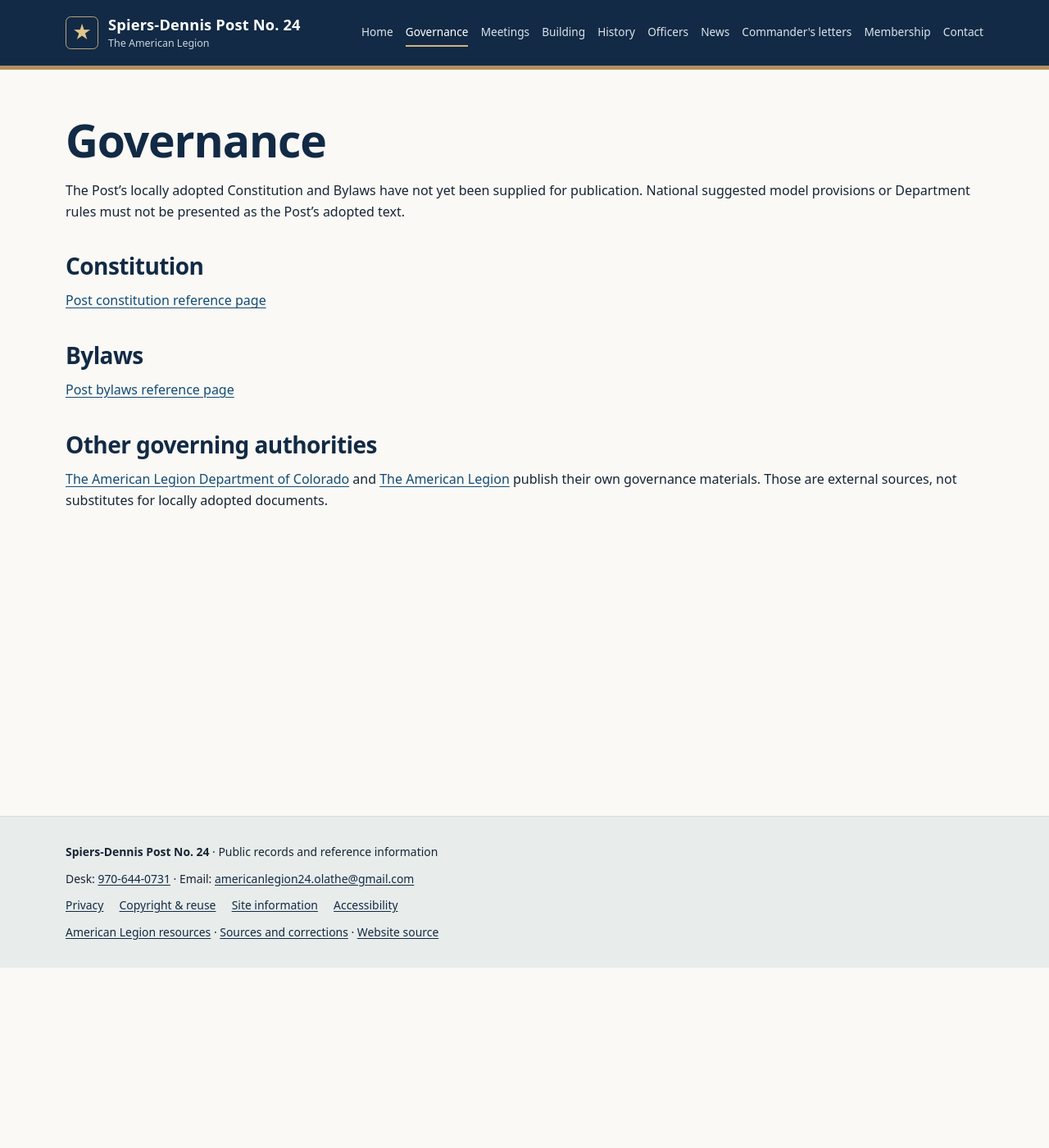
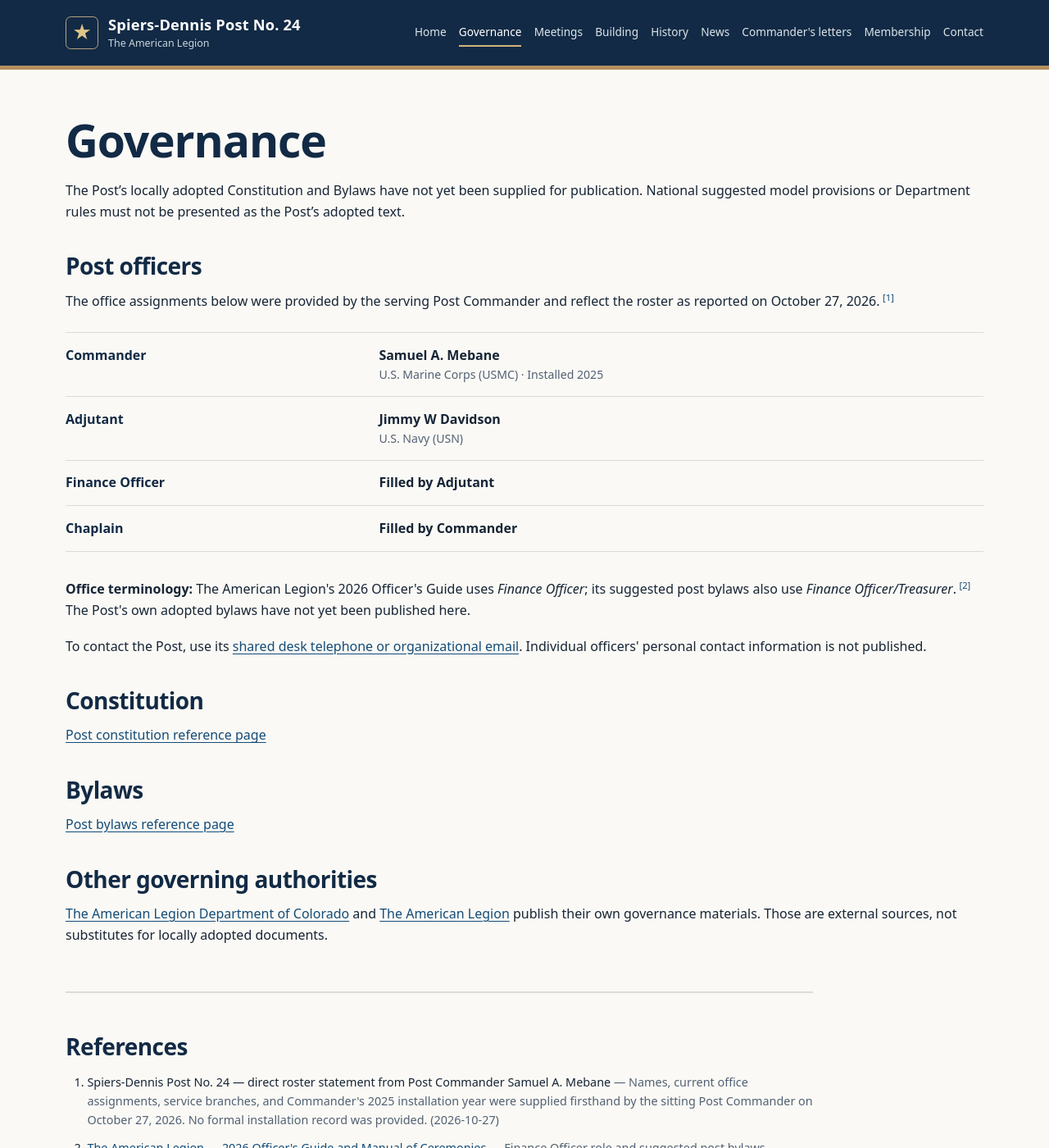
Before and after one commit to SPIERS-DENNIS-POST/spiers-dennis-post.github.io, a Jekyll site: the page built from governance/index.md, in a window 1280 px wide and 1400 px high. Shown: the whole window at 82% size. Built offline with Jekyll 4.4.1, drawn with Linux system fonts in a browser that asks for light colours; some of the changed text lies outside the part shown.

Commit message:
Consolidate officer roster under Governance and redirect former page

```diff
--- a/_config.yml
+++ b/_config.yml
@@ -28,6 +28,8 @@
       type: letters
     values:
       layout: publication
+plugins:
+  - jekyll-redirect-from
 exclude:
   - README.md
   - Gemfile
--- a/_data/navigation.yml
+++ b/_data/navigation.yml
@@ -8,8 +8,6 @@
   url: /building/
 - label: History
   url: /history/
-- label: Officers
-  url: /officers/
 - label: News
   url: /news/
 - label: Commander's letters
--- a/governance/index.md
+++ b/governance/index.md
@@ -1,11 +1,26 @@
 ---
 title: Governance
-description: Local Post constitution and bylaws status, distinguished from national and Department of Colorado governing instruments.
+description: Post officers, constitutional and bylaws references, and governing authorities for Spiers-Dennis American Legion Post 24.
 permalink: /governance/
-noindex: true
+redirect_from:
+  - /officers/
+source_ids: [post-officer-roster-2026-10-27, legion-officers-guide-2026]
 ---
 # Governance
 The Post's locally adopted Constitution and Bylaws have not yet been supplied for publication. National suggested model provisions or Department rules must not be presented as the Post's adopted text.
+<h2 id="officers">Post officers</h2>
+<p>The office assignments below were provided by the serving Post Commander and reflect the roster as reported on <time datetime="{{ site.data.officers.as_of | date: '%Y-%m-%d' }}">{{ site.data.officers.as_of | date: "%B %-d, %Y" }}</time>.<sup class="reference"><a href="#reference-post-officer-roster-2026-10-27" aria-label="Reference 1">[1]</a></sup></p>
+<dl class="fact-list">
+{% for office in site.data.officers.offices %}
+{% assign person = site.data.officers.people | where: "id", office.person_id | first %}
+<div class="fact-row" id="{{ office.name | slugify }}">
+<dt>{{ office.name | escape }}</dt>
+<dd>{% if office.filled_by_role %}<strong>Filled by {{ office.filled_by_role | escape }}</strong>{% else %}<strong>{{ person.name | escape }}</strong><small class="entry-meta">{{ person.service_branch | escape }} ({{ person.service_abbreviation | escape }}){% if office.installed_year %} · Installed {{ office.installed_year }}{% endif %}</small>{% endif %}</dd>
+</div>
+{% endfor %}
+</dl>
+<p><strong>Office terminology:</strong> The American Legion's 2026 Officer's Guide uses <em>Finance Officer</em>; its suggested post bylaws also use <em>Finance Officer/Treasurer</em>.<sup class="reference"><a href="#reference-legion-officers-guide-2026" aria-label="Reference 2">[2]</a></sup> The Post's own adopted bylaws have not yet been published here.</p>
+<p>To contact the Post, use its <a href="{{ '/contact/' | relative_url }}">shared desk telephone or organizational email</a>. Individual officers' personal contact information is not published.</p>
 ## Constitution
 [Post constitution reference page]({{ '/governance/constitution/' | relative_url }})
 ## Bylaws
--- a/officers/index.html
+++ /dev/null
@@ -1,21 +0,0 @@
----
-title: Post officers
-description: Confirmed current commander, adjutant, finance officer, and chaplain of Spiers-Dennis American Legion Post No. 24 in Olathe, Colorado.
-permalink: /officers/
-source_ids: [post-officer-roster-2026-10-27, legion-officers-guide-2026]
----
-<h1>Post officers</h1>
-<p class="page-intro">The officer assignments below were provided directly by the serving Post Commander and reflect the roster as reported on <time datetime="{{ site.data.officers.as_of | date: '%Y-%m-%d' }}">{{ site.data.officers.as_of | date: "%B %-d, %Y" }}</time>.<sup class="reference"><a href="#reference-post-officer-roster-2026-10-27" aria-label="Reference 1">[1]</a></sup></p>
-<dl class="fact-list">
-{% for office in site.data.officers.offices %}
-{% assign person = site.data.officers.people | where: "id", office.person_id | first %}
-<div class="fact-row" id="{{ office.name | slugify }}">
-<dt>{{ office.name | escape }}</dt>
-<dd>{% if office.filled_by_role %}<strong>Filled by {{ office.filled_by_role | escape }}</strong>{% else %}<strong>{{ person.name | escape }}</strong><small class="entry-meta">{{ person.service_branch | escape }} ({{ person.service_abbreviation | escape }}){% if office.installed_year %} · Installed {{ office.installed_year }}{% endif %}</small>{% endif %}</dd>
-</div>
-{% endfor %}
-</dl>
-<h2>Office terminology</h2>
-<p>The American Legion's 2026 Officer's Guide uses the title <strong>Finance Officer</strong>, while its suggested post bylaws also use <em>Finance Officer/Treasurer</em>.<sup class="reference"><a href="#reference-legion-officers-guide-2026" aria-label="Reference 2">[2]</a></sup> This roster uses Finance Officer; the Post's adopted local governing documents have not yet been published here.</p>
-<h2>Contacting the Post</h2>
-<p>All inquiries should use the <a href="{{ '/contact/' | relative_url }}">Post's public desk telephone or organizational email</a>. Personal contact information for individual members or officers is never published.</p>
```
Also changed, not shown: index.md (+1 -2 lines), README.md.
